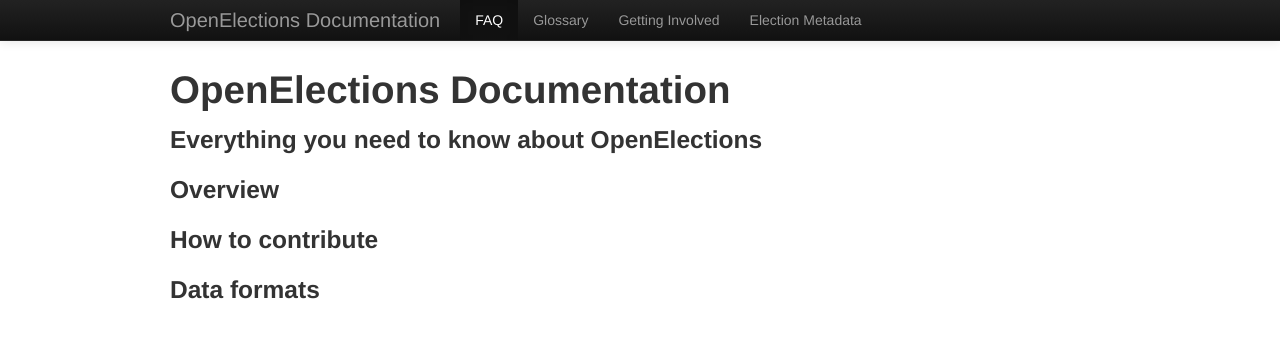
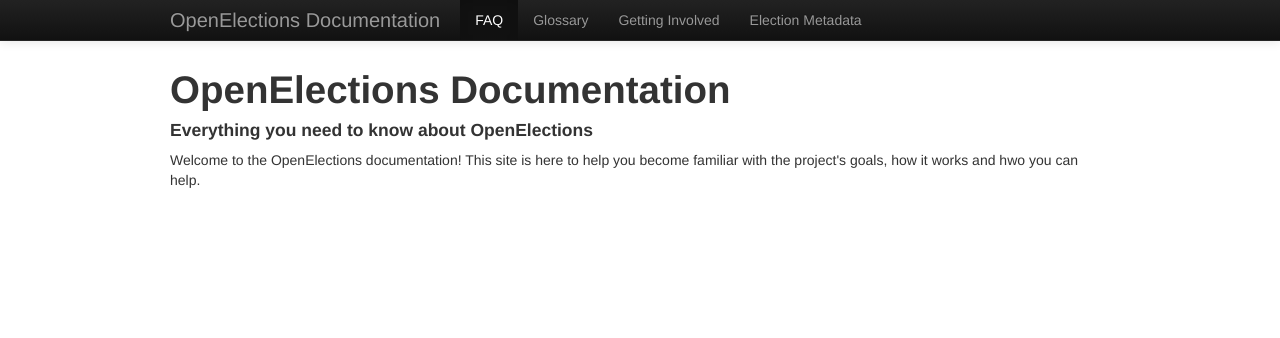
Before and after one commit to openelections/docs, a Jekyll site: the page built from index.html, in a window 1280 px wide. Shown: the top 338 px of the page. Built offline with Jekyll 4.4.1, drawn with Linux system fonts in a browser that asks for light colours; some web fonts are replaced.

Commit message:
initial index content

```diff
--- a/index.html
+++ b/index.html
@@ -5,10 +5,6 @@
 
 <h1>OpenElections Documentation</h1>
 
-<h3>Everything you need to know about OpenElections</h3>
+<h4>Everything you need to know about OpenElections</h4>
 
-<h3>Overview</h3>
-
-<h3>How to contribute</h3>
-
-<h3>Data formats</h3>
+<p>Welcome to the OpenElections documentation! This site is here to help you become familiar with the project's goals, how it works and hwo you can help.</p>
```
